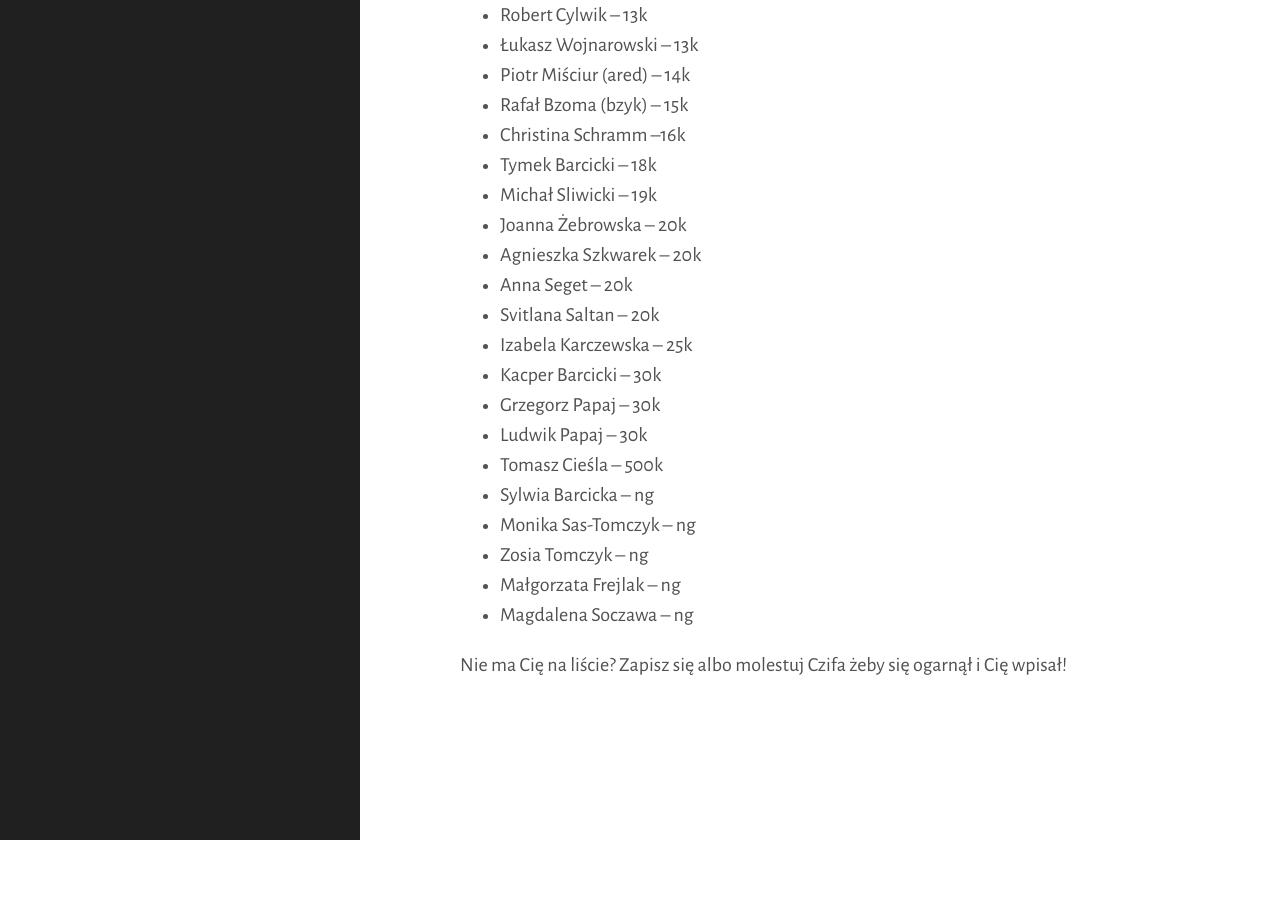
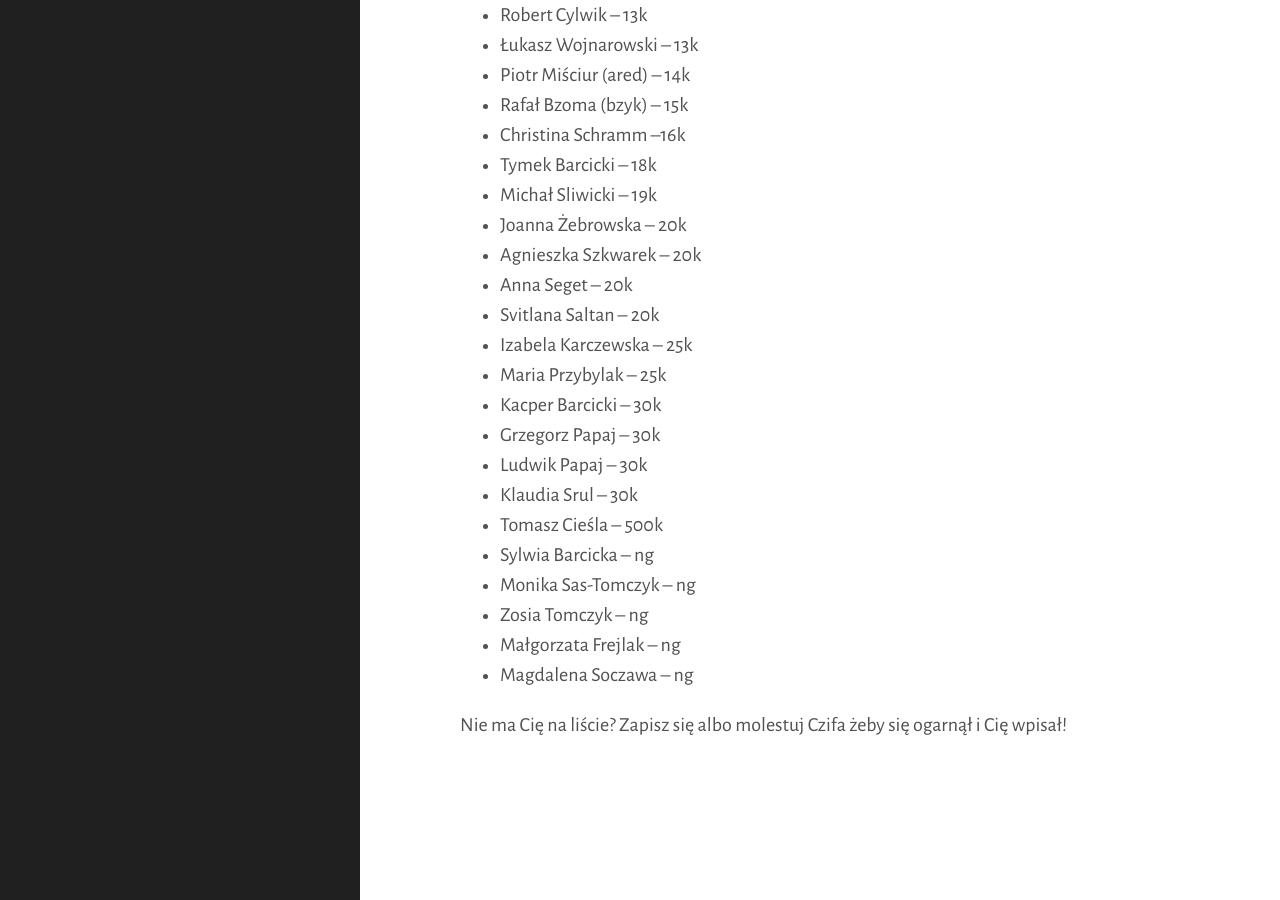
Before and after one commit to tasuki/lsg, a Jekyll site: the page built from zarejestrowani.md, in a window 1280 px wide and 900 px high, scrolled down 1440 px. Built offline with Jekyll 4.4.1, drawn with Linux system fonts in a browser that asks for light colours; nearby versions of some CDN libraries; before the commit the page ends 2280 px from its top, so only the background shows below that.

Commit message:
Update zarejestrowani.md

```diff
--- a/zarejestrowani.md
+++ b/zarejestrowani.md
@@ -61,9 +61,11 @@ Zarejestrowani uczestnicy (mniej więcej wg siły):
 - Anna Seget -- 20k
 - Svitlana Saltan -- 20k
 - Izabela Karczewska -- 25k
+- Maria Przybylak -- 25k
 - Kacper Barcicki -- 30k
 - Grzegorz Papaj -- 30k
 - Ludwik Papaj -- 30k
+- Klaudia Srul -- 30k
 - Tomasz Cieśla -- 500k
 - Sylwia Barcicka -- ng
 - Monika Sas-Tomczyk -- ng
```
